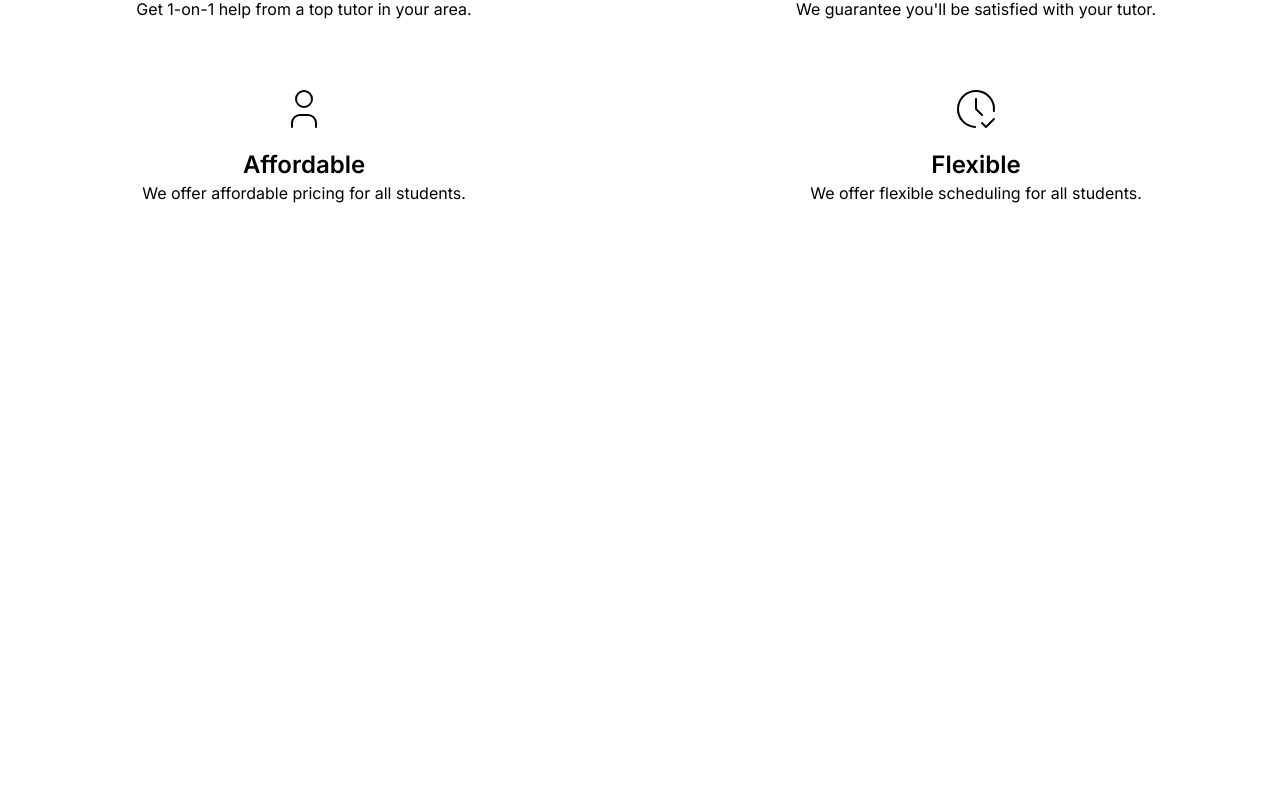
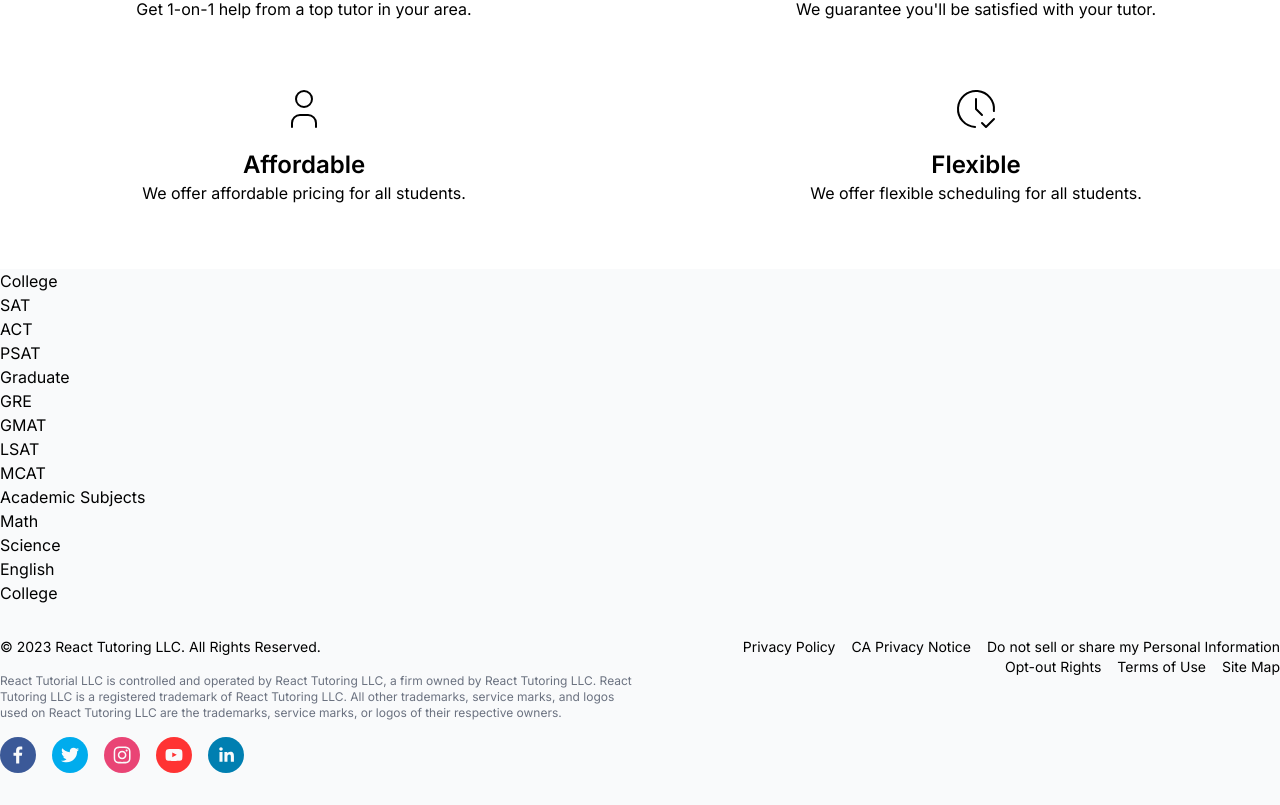
Before and after one commit to Azlan-A1/Edumasters, a Next.js app: page / in a window 1280 px wide. Shown: the part 1240-2045 px from the top of the page. Before the commit the page ends 1445 px from the top, so only its background shows below. Built offline with nearby package versions, Linux system fonts and the light colour scheme.

Commit message:
Layout Updates
+ <Footer /> Component
+ react-social-icons

```diff
--- a/package.json
+++ b/package.json
@@ -19,6 +19,7 @@
     "postcss": "8.4.28",
     "react": "18.2.0",
     "react-dom": "18.2.0",
+    "react-social-icons": "^5.15.0",
     "sass": "^1.66.1",
     "tailwindcss": "3.3.3",
     "typescript": "5.1.6"
--- a/src/app/layout.tsx
+++ b/src/app/layout.tsx
@@ -4,9 +4,12 @@ import type { Metadata } from 'next'
 // Fonts
 import { Inter } from 'next/font/google'
 
+// Components
+import Navigation from '@/components/Navigation'
+import Footer from '@/components/Footer'
+
 // Styles
 import '@/styles/main.scss'
-import Navigation from '@/components/Navigation'
 
 const inter = Inter({ subsets: ['latin'] })
 
@@ -25,6 +28,7 @@ export default function RootLayout({
 			<body className={inter.className}>
 				<Navigation />
 				{children}
+				<Footer />
 			</body>
 		</html>
 	)
--- /dev/null
+++ b/src/components/Footer/Footer.data.ts
@@ -0,0 +1,57 @@
+export const footerNavigation = [
+	{
+		title: 'College',
+		links: [
+			{
+				name: 'SAT',
+				href: '/courses/sat',
+			},
+			{
+				name: 'ACT',
+				href: '/courses/act',
+			},
+			{
+				name: 'PSAT',
+				href: '/courses/psat',
+			},
+		],
+	},
+	{
+		title: 'Graduate',
+		links: [
+			{
+				name: 'GRE',
+				href: '/courses/gre',
+			},
+			{
+				name: 'GMAT',
+				href: '/courses/gmat',
+			},
+			{
+				name: 'LSAT',
+				href: '/courses/lsat',
+			},
+			{
+				name: 'MCAT',
+				href: '/courses/mcat',
+			},
+		],
+	},
+	{
+		title: 'Academic Subjects',
+		links: [
+			{
+				name: 'Math',
+				href: '/subjects/math',
+			},
+			{
+				name: 'Science',
+				href: '/subjects/science',
+			},
+			{
+				name: 'English',
+				href: '/subjects/english',
+			},
+		],
+	},
+]
--- /dev/null
+++ b/src/components/Footer/Footer.module.scss
@@ -0,0 +1,23 @@
+.base {
+	@apply bg-gray-50 mt-16;
+
+	.content {
+		@apply container;
+
+		.footer {
+			@apply grid grid-cols-1 md:grid-cols-2 py-8 items-start text-sm;
+
+			.meta {
+				@apply text-xs text-gray-500 my-4;
+			}
+
+			.socials {
+				@apply space-x-4;
+			}
+
+			.legal {
+				@apply flex flex-wrap space-x-4 items-start justify-end;
+			}
+		}
+	}
+}
--- /dev/null
+++ b/src/components/Footer/Footer.tsx
@@ -0,0 +1,75 @@
+// Next
+import Link from 'next/link'
+
+// Styles
+import styles from './Footer.module.scss'
+
+// Data
+import { footerNavigation } from './Footer.data'
+import { socialProfiles } from '@/data/social-media'
+
+// Packages
+import { SocialIcon } from 'react-social-icons'
+
+const Footer = () => {
+	return (
+		<div className={styles.base}>
+			<div className={styles.content}>
+				<div className={styles.navigation}>
+					{footerNavigation.map((nav, index) => (
+						<div className={styles.column} key={index}>
+							<h5>{nav.title}</h5>
+							{nav.links.map((link, index) => (
+								<Link href={link.href} key={index} legacyBehavior>
+									<p>{link.name}</p>
+								</Link>
+							))}
+						</div>
+					))}
+
+					<div className={styles.column}>
+						<h5>College</h5>
+					</div>
+				</div>
+				<div className={styles.footer}>
+					<div>
+						<p>
+							&copy; {new Date().getFullYear()} React Tutoring LLC. All Rights
+							Reserved.
+						</p>
+						<p className={styles.meta}>
+							React Tutorial LLC is controlled and operated by React Tutoring
+							LLC, a firm owned by React Tutoring LLC. React Tutoring LLC is a
+							registered trademark of React Tutoring LLC. All other trademarks,
+							service marks, and logos used on React Tutoring LLC are the
+							trademarks, service marks, or logos of their respective owners.
+						</p>
+						<div className={styles.socials}>
+							{socialProfiles.map((social, index) => (
+								<Link href='/' key={index} legacyBehavior>
+									<SocialIcon
+										network={social.network}
+										style={{
+											height: 36,
+											width: 36,
+										}}
+									/>
+								</Link>
+							))}
+						</div>
+					</div>
+					<div className={styles.legal}>
+						<p>Privacy Policy</p>
+						<p>CA Privacy Notice</p>
+						<p>Do not sell or share my Personal Information</p>
+						<p>Opt-out Rights</p>
+						<p>Terms of Use</p>
+						<p>Site Map</p>
+					</div>
+				</div>
+			</div>
+		</div>
+	)
+}
+
+export default Footer
--- /dev/null
+++ b/src/components/Footer/index.ts
@@ -0,0 +1,3 @@
+import Footer from './Footer'
+
+export default Footer
--- /dev/null
+++ b/src/data/social-media.ts
@@ -0,0 +1,22 @@
+export const socialProfiles = [
+	{
+		name: 'Facebook',
+		network: 'facebook',
+	},
+	{
+		name: 'Twitter',
+		network: 'twitter',
+	},
+	{
+		name: 'Instagram',
+		network: 'instagram',
+	},
+	{
+		name: 'YouTube',
+		network: 'youtube',
+	},
+	{
+		name: 'LinkedIn',
+		network: 'linkedin',
+	},
+]
```
Also changed, not shown: 1 other file (tests, documents, lock files or other folders).
